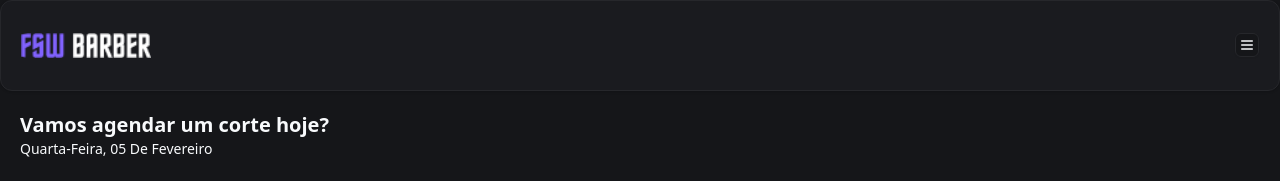
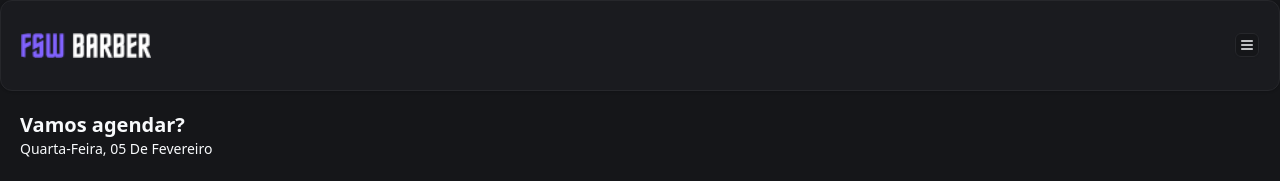
Before and after one commit to AndersonBenjamin/BarberShop, a Next.js app: page / in a window 1280 px wide. Shown: the top 181 px of the page. Built offline with nearby package versions, Linux system fonts and the light colour scheme; no server answers; the database is empty.

Commit message:
Update page.tsx
Edit home page

```diff
--- a/app/(home)/page.tsx
+++ b/app/(home)/page.tsx
@@ -31,7 +31,7 @@
     <div>
       <Header />
       <div className='px-5 pt-5'>
-        <h2 className="text-xl font-bold"> {session?.user ? `Olá ${session?.user?.name?.split(" ")[0]}` : 'Vamos agendar um corte hoje?'} </h2>
+        <h2 className="text-xl font-bold"> {session?.user ? `Olá ${session?.user?.name?.split(" ")[0]}` :'Vamos agendar?'} </h2>
         <p className="capitalize text-sm">
           {format(new Date(), "EEEE',' dd 'de' MMMM", {
             locale: ptBR,
```
